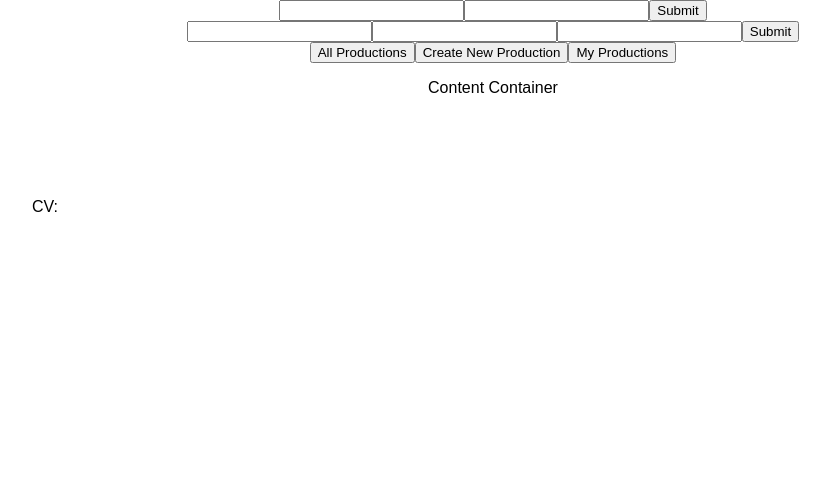
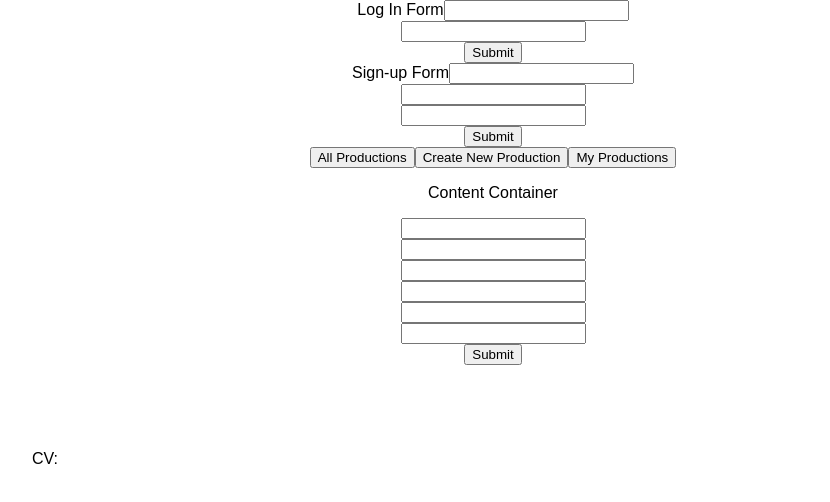
Before and after one commit to dalewb/off_broadway_frontend, a React (Create React App) app: page / in a window 1280 px wide. Shown: the top 502 px of the page, without its empty margins (147-977 px from the left). Built offline with nearby package versions, Linux system fonts and the light colour scheme; no server answers.

Commit message:
post backend created.

```diff
--- a/src/Components/LoginForm.js
+++ b/src/Components/LoginForm.js
@@ -21,8 +21,9 @@ class LoginForm extends Component {
     return (
       <div>
         <form onSubmit={this.onSubmit}>
-          <input type='text' name='username' onChange={this.handleChange}></input>
-          <input type='password' name='password' onChange={this.handleChange}></input>
+        Log In Form
+          <input type='text' name='username' onChange={this.handleChange}></input><br />
+          <input type='password' name='password' onChange={this.handleChange}></input><br />
           <input type='submit' value='Submit'></input>
         </form>
       </div>
--- a/src/Components/SignUpForm.js
+++ b/src/Components/SignUpForm.js
@@ -1,33 +1,40 @@
 import React, { Component } from 'react';
-import handleChange from '../util';
+// import handleChange from '../util';
 
 class SignUpForm extends Component {
   constructor(props) {
     super(props)
-    this.handleChange = handleChange.bind(this);
+    // this.handleChange = handleChange.bind(this);
 
     this.state = {
       username: '',
       password: '',
-      passwordCheck: '',
+      passwordCheck: ''
     }
   }
 
   handleSubmit = (e) => {
-    e.preventDefault()
-    console.log('Sign Up Submit', this.state)
-  }
+    e.preventDefault();
+    console.log('Sign Up Submit', this.state);
+  };
+
+  handleChange = (e) => {
+    this.setState({
+      [e.target.name]: e.target.value
+    });
+  };
 
   render() {
     return (
       <form onSubmit={this.handleSubmit}>
-        <input type="text" name="username" onChange={this.handleChange}></input>
-        <input type="password" name="password" onChange={this.handleChange}></input>
-        <input type="password" name="passwordCheck" onChange={this.handleChange}></input>
+        Sign-up Form
+        <input type="text" name="username" value={this.state.username} onChange={this.handleChange} /><br />
+        <input type="password" name="password" value={this.state.password} onChange={this.handleChange} /><br />
+        <input type="password" name="passwordCheck" onChange={this.handleChange} /><br />
         <input type="submit" name="Submit"></input>
       </form>
-    )
-  }
-}
+    );
+  };
+};
 
 export default SignUpForm;
--- a/src/Containers/CreateContainer.js
+++ b/src/Containers/CreateContainer.js
@@ -8,9 +8,100 @@ class CreateContainer extends Component {
   //   super(props)
   // }
 
+  state = {
+    title: '',
+    user_id: 1,
+    line_1: '',
+    line_2: '',
+    line_3: '',
+    line_4: '',
+    line_5: '',
+    img_url: 'https://i.pinimg.com/originals/2e/eb/61/2eeb616e06307b0e4acd01252c41edef.jpg',
+    a_actor_id: 1,
+    b_actor_id: 2
+  }
+
+  handleSubmit = (e) => {
+    e.preventDefault();
+    this.setState({
+      title: e.target.title.value,
+      line_1: e.target.line_1.value,
+      line_2: e.target.line_2.value,
+      line_3: e.target.line_3.value,
+      line_4: e.target.line_4.value,
+      line_5: e.target.line_5.value,
+    }, () => this.postScript() );
+  };
+
+  postScript = () => {
+    fetch('http://localhost:3000/api/v1/scripts', {
+      method: 'POST',
+      body: JSON.stringify(this.state),
+      headers: {'Content-Type': 'application/json'}
+    })
+      .then( res => res.json() )
+      .then(response => this.postProduction(response.scriptId));
+  };
+
+  postProduction = (scriptId) => {
+    // debugger
+    fetch('http://localhost:3000/api/v1/productions', {
+      method: 'POST',
+      body: JSON.stringify({script_id: scriptId, user_id: this.state.user_id}),
+      headers: {'Content-Type': 'application/json'}
+    })
+      .then( res => res.json() )
+      .then(response => {
+        console.log('postProduction end');
+        console.log('postACast', response);
+        // debugger
+        this.postACast(response.productionId)
+      });
+  }
+
+  postACast = (productionId) => {
+    // debugger
+    fetch('http://localhost:3000/api/v1/casts', {
+      method: 'POST',
+      body: JSON.stringify({production_id: productionId, actor_id: this.state.a_actor_id}),
+      headers: {'Content-Type': 'application/json'}
+    })
+      .then( res => res.json() )
+      .then(response => {
+        console.log('postACast end');
+        console.log('postACast', response);
+        // debugger
+        this.postBCast(productionId)
+      });
+  }
+
+  postBCast = (productionId) => {
+    // debugger
+    fetch('http://localhost:3000/api/v1/casts', {
+      method: 'POST',
+      body: JSON.stringify({production_id: productionId, actor_id: this.state.b_actor_id}),
+      headers: {'Content-Type': 'application/json'}
+    })
+      .then( res => res.json() )
+      .then(response => {
+        console.log('postBCast end');
+        console.log(response);
+        // debugger
+      });
+  }
+
   render() {
     return (
       <div>
+        <form onSubmit={this.handleSubmit}>
+          <input type='text' name='title' /><br />
+          <input type='text' name='line_1' /><br />
+          <input type='text' name='line_2' /><br />
+          <input type='text' name='line_3' /><br />
+          <input type='text' name='line_4' /><br />
+          <input type='text' name='line_5' /><br />
+          <input type='submit' />
+        </form>
         <SelectedActors />
         <ActorsDisplay />
       </div>
```
